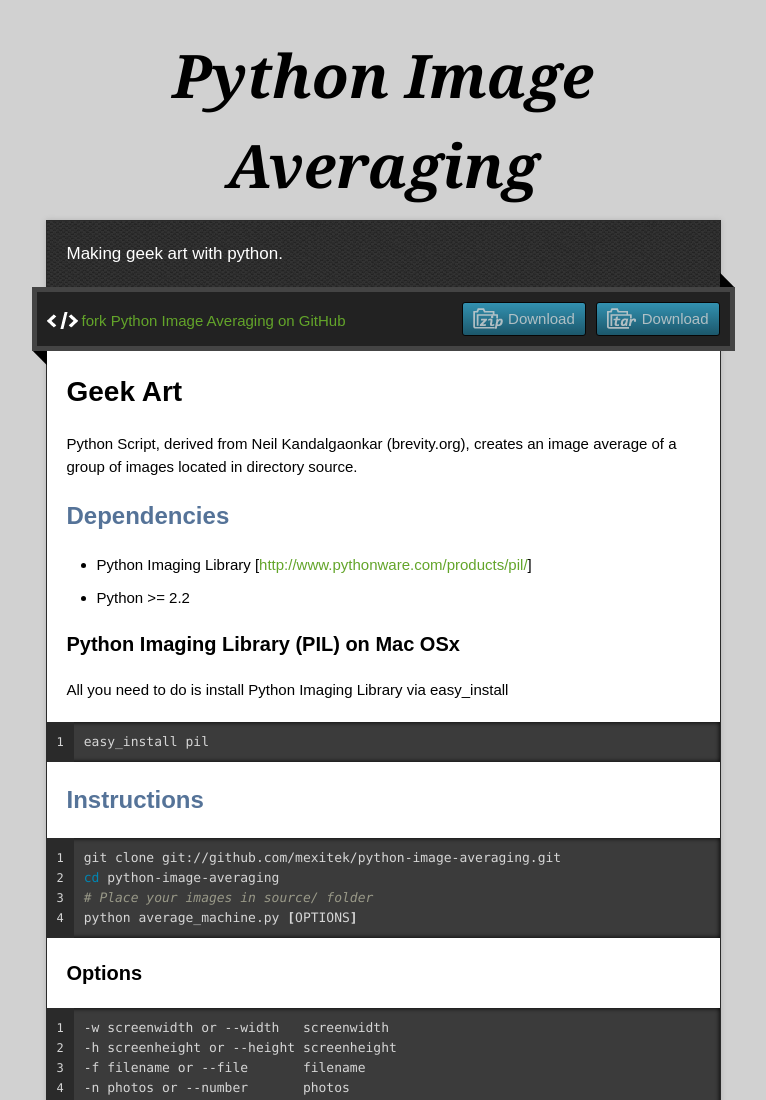
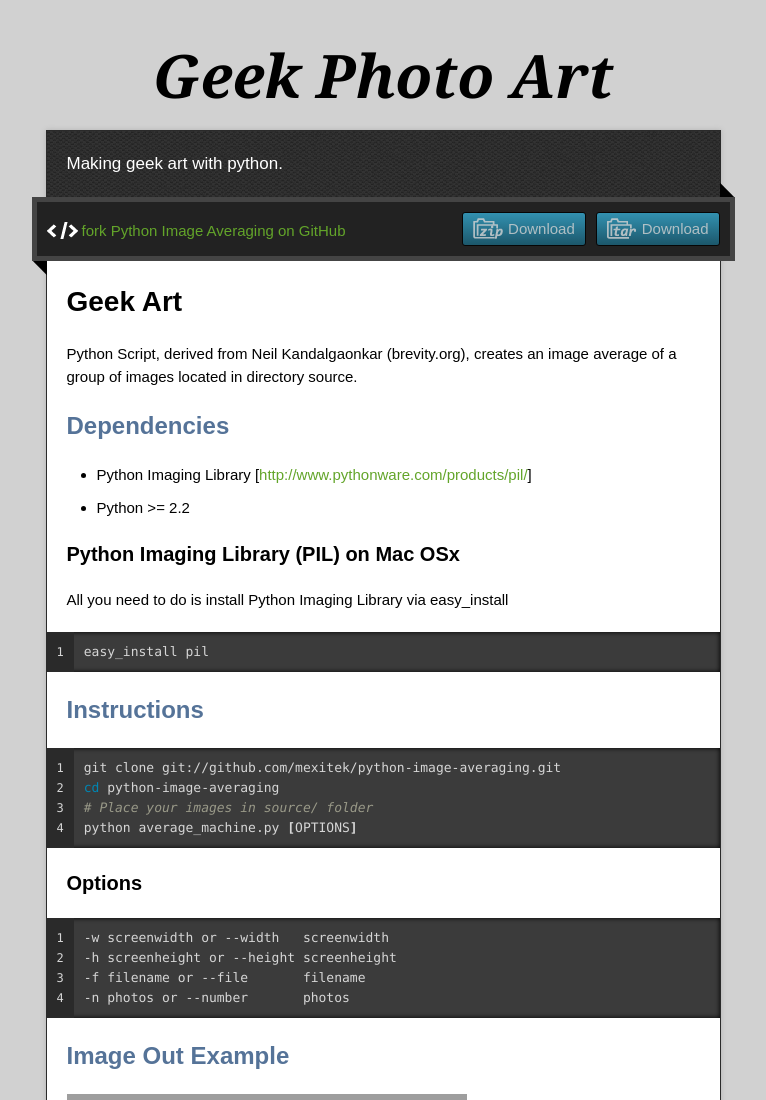
Before and after one commit to mexitek/python-image-averaging, a plain HTML site: page index.html in a window 1280 px wide. Shown: the top 1100 px of the page, without its empty margins (257-1023 px from the left). Drawn offline with nearby package versions, Linux system fonts and the light colour scheme; grey boxes are pictures that could not be loaded.

Commit message:
Update index.html

```diff
--- a/index.html
+++ b/index.html
@@ -22,7 +22,7 @@
 
   <div class="wrapper">
     <header>
-      <h1 class="title">Python Image Averaging</h1>
+      <h1 class="title">Geek Photo Art</h1>
     </header>
     <div id="container">
       <p class="tagline">Making geek art with python.</p>
```
